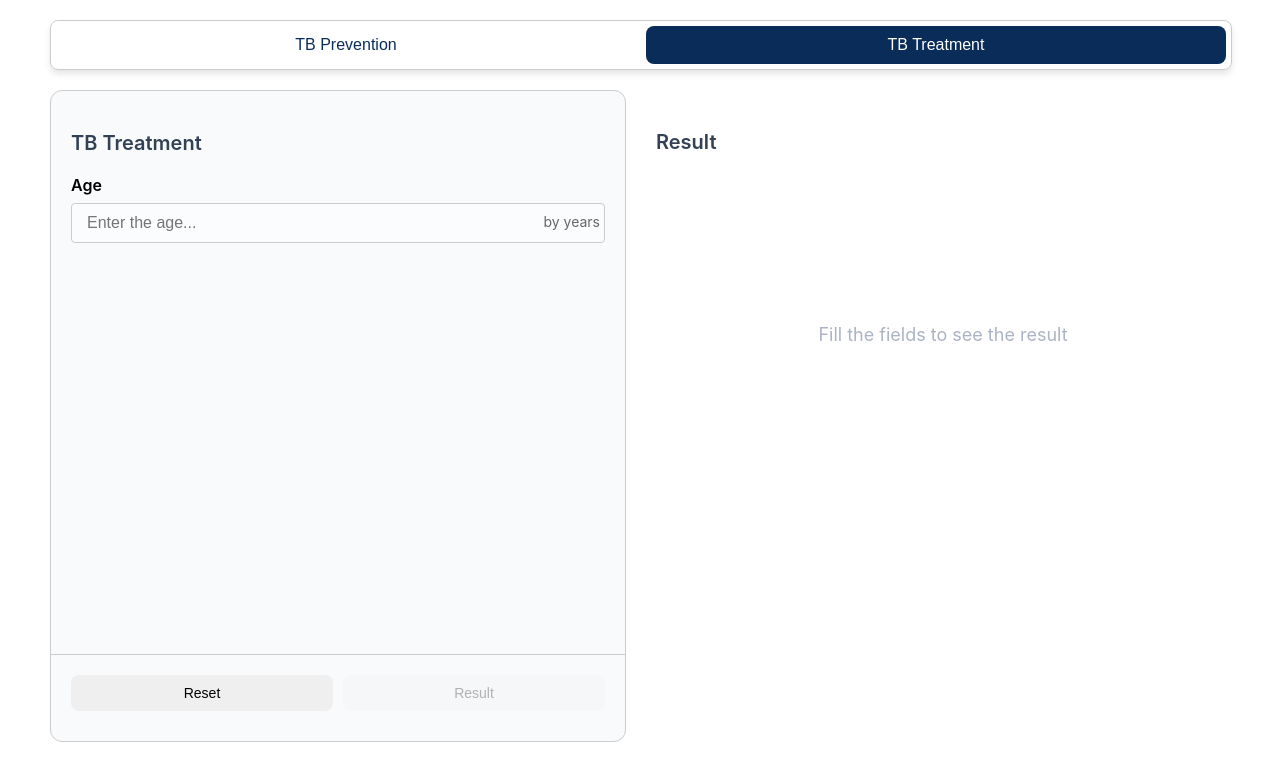
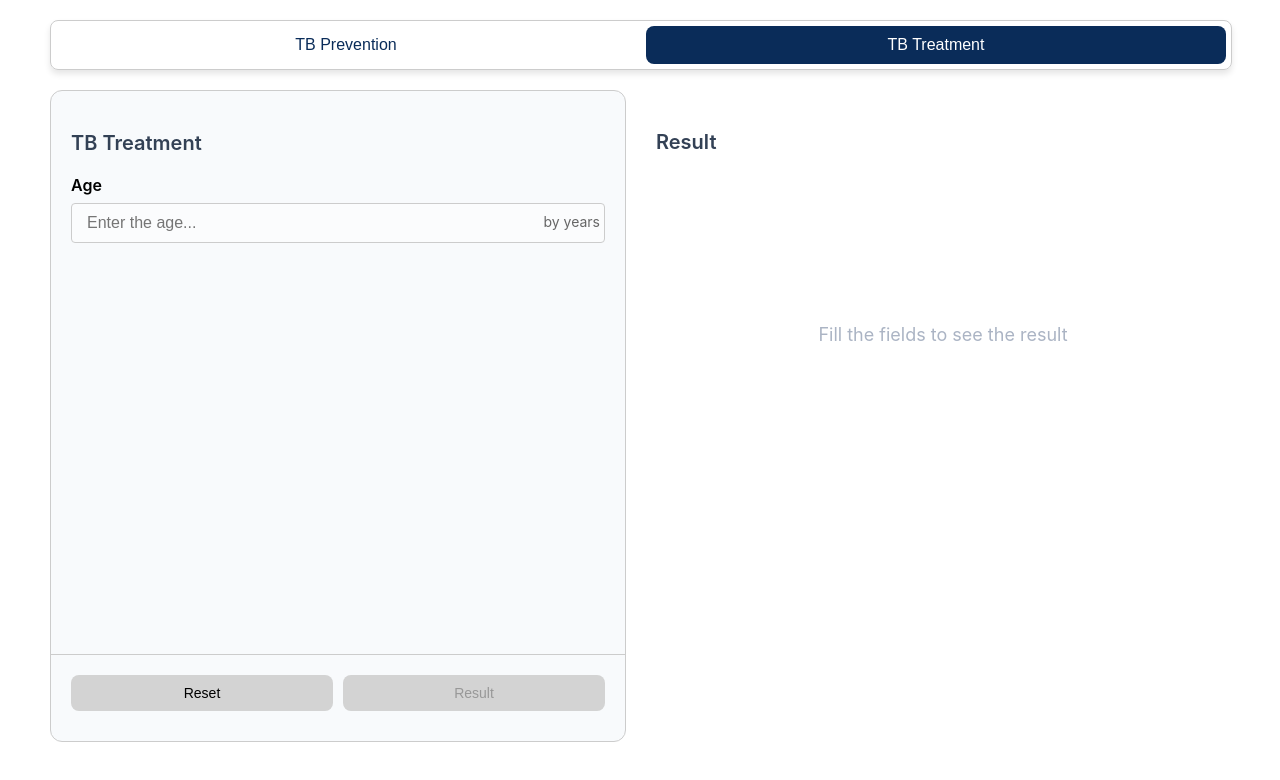
Before and after one commit to adappt/tb-drugdosage-tool, a React (Create React App) app: page / in a window 1280 px wide. Both pictures are taken after a click on the button "TB Treatment". Shown: the top 780 px of the page. Built offline with nearby package versions, Linux system fonts and the light colour scheme; what @react-pdf/renderer would draw is missing.

Commit message:
Changes the result button bg color and minor refactor

```diff
--- a/src/screens/Calculator.js
+++ b/src/screens/Calculator.js
@@ -268,14 +268,14 @@ const Calculator = () => {
                 <div style={styles.buttonContainer}>
                   <input
                     type="reset"
-                    style={styles.resetReusltButton}
+                    style={{...styles.resetReusltButton, backgroundColor: "#D3D3D3", marginRight: "5px"}}
                     onClick={() => onClickReset()}
                   />
                   <input
                     type="submit"
                     value="Result"
                     disabled={result && regimen ? false : true}
-                    style={styles.resetReusltButton}
+                    style={{...styles.resetReusltButton, marginLeft: "5px", backgroundColor: result && regimen ? '#0A2C59' : "#D3D3D3", color:result && regimen ? '#fff' : ""  }}
                   />
                 </div>
               </div>
@@ -402,7 +402,6 @@ const styles = {
   resetReusltButton: {
     width: "50%",
     borderRadius: "8px",
-    marginRight: "5px",
     fontSize: "14px",
     fontWeight: "500",
     cursor: "pointer",
--- a/src/screens/DrugDosageFinder.js
+++ b/src/screens/DrugDosageFinder.js
@@ -1934,16 +1934,21 @@ export default function DrugDosageFinder(props) {
           </div>
           <div>
             <div style={styles.divider}></div>
-            <div style={{ display: "flex", padding: "20px" }}>
+            <div style={{ display: "flex", padding: "20px", justifyContent: "space-between" }}>
               <input
                 type="reset"
                 onClick={() => onClickReset()}
-                style={styles.resetResultButton}
+                style={{...styles.resetResultButton, backgroundColor: '#D3D3D3'}}
               />
               <input
                 type="submit"
                 value="Result"
-                style={{ ...styles.resetResultButton, marginLeft: 10 }}
+                style={{
+                  ...styles.resetResultButton,
+                  marginLeft: 10,
+                  backgroundColor: showResultCondition ? "#0A2C59" : "#D3D3D3",
+                  color: showResultCondition ? "#fff" : "",
+                }}
                 disabled={showResultCondition ? false : true}
               />
             </div>
```
